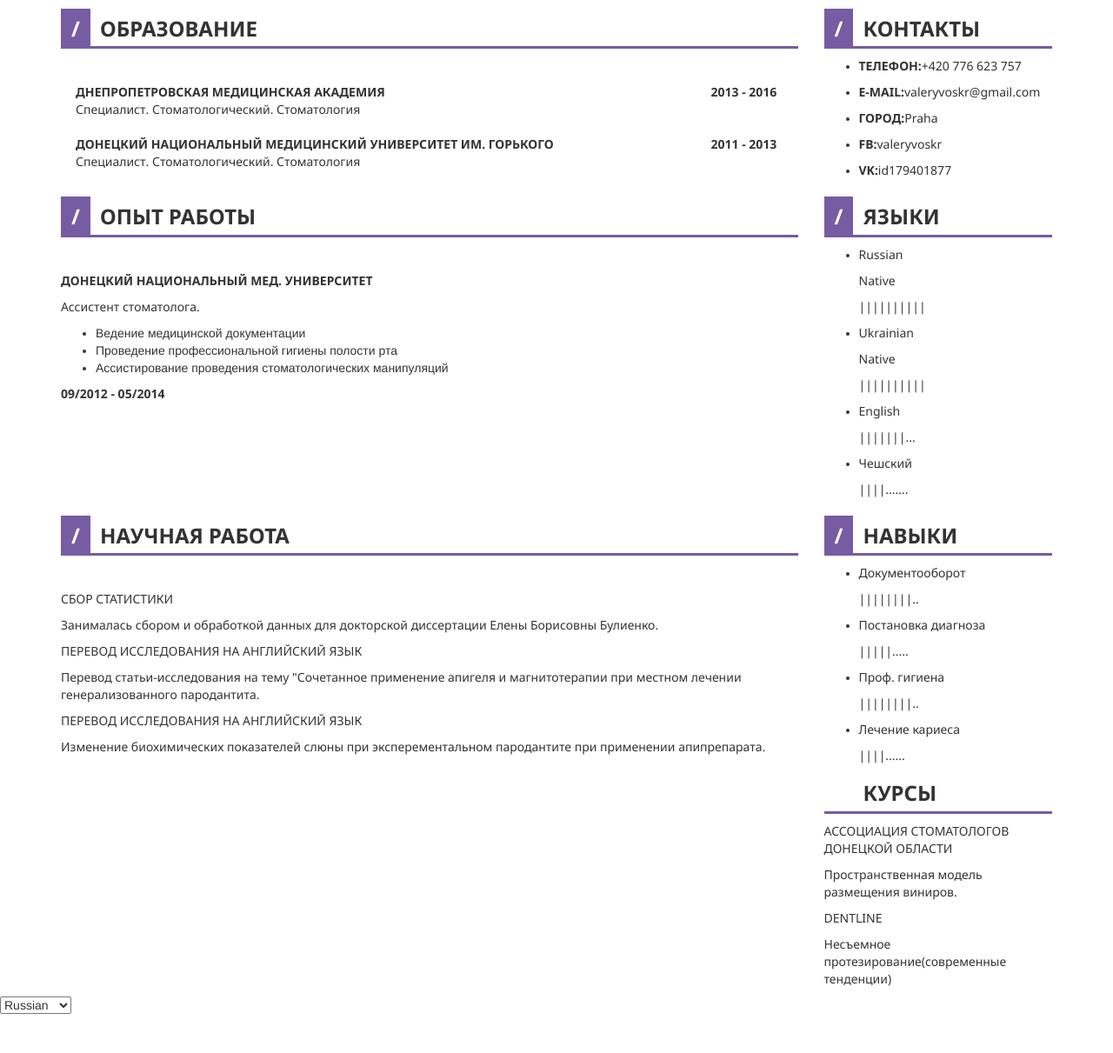
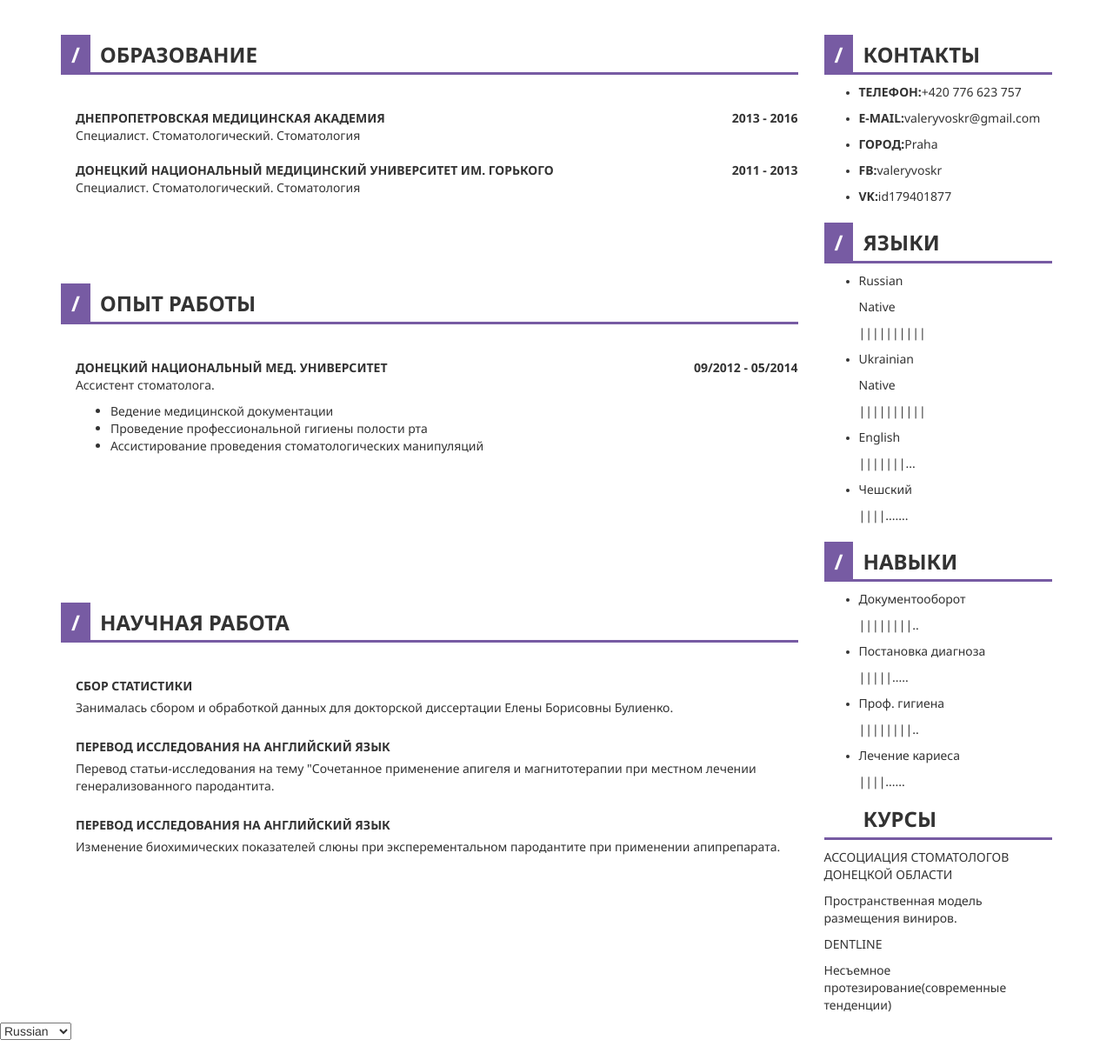
Before and after one commit to lordUser/portfolio, a Django app: page / in a window 1280 px wide. Shown: the part 275-1486 px from the top of the page at 87% size. Before the commit the page ends 1441 px from the top, so only its background shows below. Run offline with Django 3.2, Linux system fonts and the light colour scheme; some libraries are stand-ins or nearby versions.

Commit message:
billions of changes!

```diff
--- a/portfolio/static/main.js
+++ b/portfolio/static/main.js
@@ -9,13 +9,13 @@ $(document).ready(function(){
 
   function moveLang() {
     if (document.documentElement.clientWidth > 768) {
+      console.log('first rule')
       parent.insertBefore(lang, science);
-      console.log('first rule')
     } else {
       console.log('second rule')
       parent.insertBefore(lang, skills);
     }
     console.log('Width: ' + document.documentElement.clientWidth)
   }
-  // <!-- {% url 'set_language' %} -->
 });
+//{% url 'set_language' %}
--- a/portfolio/static/style.css
+++ b/portfolio/static/style.css
@@ -34,7 +34,15 @@ tr > td:first-child {
   padding-left: 17px;
 }
 
-.padding-td td {
+.bold > td:last-child {
+  text-align: right;
+}
+
+.padding {
+  padding-bottom: 20px;
+}
+
+.padding td {
   padding-bottom: 20px;
 }
 
@@ -50,6 +58,10 @@ h1 {
 
 h1 span {
   font-weight: bold;
+}
+
+header {
+  margin-bottom: 30px;
 }
 
 header h1 {
@@ -104,6 +116,21 @@ header h1 {
   height: 68px;
 }
 
+/*Main content*/
+
+.expirience,
+.science {
+  margin-top: 70px;
+}
+
+.science p {
+  margin-bottom: 5px;
+}
+
+.science div {
+  padding-left: 17px;
+}
+
 /*
 @media (max-width: 768px) {
 
--- a/portfolio/templates/portfolio/education.html
+++ b/portfolio/templates/portfolio/education.html
@@ -7,15 +7,15 @@
           <td>{% trans 'ДНЕПРОПЕТРОВСКАЯ МЕДИЦИНСКАЯ АКАДЕМИЯ' %}</td>
           <td>2013 - 2016</td>
         </tr>
-        <tr class="padding-td">
-          <td>{% trans 'Специалист. Стоматологический. Стоматология' %}</td>
+        <tr>
+          <td class="padding">{% trans 'Специалист. Стоматологический. Стоматология' %}</td>
         </tr>
         <tr class="bold">
           <td>{% trans 'ДОНЕЦКИЙ НАЦИОНАЛЬНЫЙ МЕДИЦИНСКИЙ УНИВЕРСИТЕТ ИМ. ГОРЬКОГО' %}</td>
           <td>2011 - 2013</td>
         </tr>
-        <tr class="padding-td">
-          <td>{% trans 'Специалист. Стоматологический. Стоматология' %}</td>
+        <tr>
+          <td class="padding">{% trans 'Специалист. Стоматологический. Стоматология' %}</td>
         </tr>
       </tbody>
     </table>
--- a/portfolio/templates/portfolio/experience.html
+++ b/portfolio/templates/portfolio/experience.html
@@ -1,16 +1,22 @@
 {% load i18n %}
 <h2>{% trans 'ОПЫТ РАБОТЫ' %}</h2>
   <div>
-    <div>
-      <p class="bold">{% trans 'ДОНЕЦКИЙ НАЦИОНАЛЬНЫЙ МЕД. УНИВЕРСИТЕТ' %}</p>
+    <table>
+      <tbody>
+        <tr class="bold">
+          <td>{% trans 'ДОНЕЦКИЙ НАЦИОНАЛЬНЫЙ МЕД. УНИВЕРСИТЕТ' %}</td>
+          <td>09/2012 - 05/2014</td>
+        </tr>
+        <tr class="padding-td">
+          <td>
             <p>Ассистент стоматолога.</p>
             <ul>
               <li>{% trans 'Ведение медицинской документации' %}</li>
               <li>{% trans 'Проведение профессиональной гигиены полости рта' %}</li>
               <li>{% trans 'Ассистирование проведения стоматологических манипуляций' %}</li>
             </ul>
+          </td>
+        </tr>
+      </tbody>
+    </table>
   </div>
-    <div>
-      <p class="bold">09/2012 - 05/2014</p>
-    </div>
-  </div>
--- a/portfolio/templates/portfolio/science.html
+++ b/portfolio/templates/portfolio/science.html
@@ -1,16 +1,16 @@
 {% load i18n %}
 <h2>{% trans 'НАУЧНАЯ РАБОТА' %}</h2>
   <div>
-    <p>{% trans 'СБОР СТАТИСТИКИ' %}</p>
-    <p>{% blocktrans %}Занималась сбором и обработкой данных для докторской диссертации Елены Борисовны Булиенко.
+    <p class="bold">{% trans 'СБОР СТАТИСТИКИ' %}</p>
+    <p class="padding">{% blocktrans %}Занималась сбором и обработкой данных для докторской диссертации Елены Борисовны Булиенко.
     {% endblocktrans %}
     </p>
   </div>
   <div>
-    <p>{% trans 'ПЕРЕВОД ИССЛЕДОВАНИЯ НА АНГЛИЙСКИЙ ЯЗЫК' %}</p>
-    <p>{% blocktrans %}Перевод статьи-исследования на тему "Сочетанное применение апигеля и магнитотерапии при местном лечении генерализованного пародантита.{% endblocktrans %}</p>
+    <p class="bold">{% trans 'ПЕРЕВОД ИССЛЕДОВАНИЯ НА АНГЛИЙСКИЙ ЯЗЫК' %}</p>
+    <p class="padding">{% blocktrans %}Перевод статьи-исследования на тему "Сочетанное применение апигеля и магнитотерапии при местном лечении генерализованного пародантита.{% endblocktrans %}</p>
   </div>
   <div>
-    <p>{% trans 'ПЕРЕВОД ИССЛЕДОВАНИЯ НА АНГЛИЙСКИЙ ЯЗЫК' %}</p>
-    <p>{% blocktrans %}Изменение биохимических показателей слюны при эксперементальном пародантите при применении апипрепарата.{% endblocktrans %}</p>
+    <p class="bold">{% trans 'ПЕРЕВОД ИССЛЕДОВАНИЯ НА АНГЛИЙСКИЙ ЯЗЫК' %}</p>
+    <p class="padding">{% blocktrans %}Изменение биохимических показателей слюны при эксперементальном пародантите при применении апипрепарата.{% endblocktrans %}</p>
   </div>
```
Also changed, not shown: locale/cs/LC_MESSAGES/django.po, locale/en/LC_MESSAGES/django.po, locale/ru/LC_MESSAGES/django.po, locale/uk/LC_MESSAGES/django.po. Lines whose indentation alone changed are shown as unchanged.
